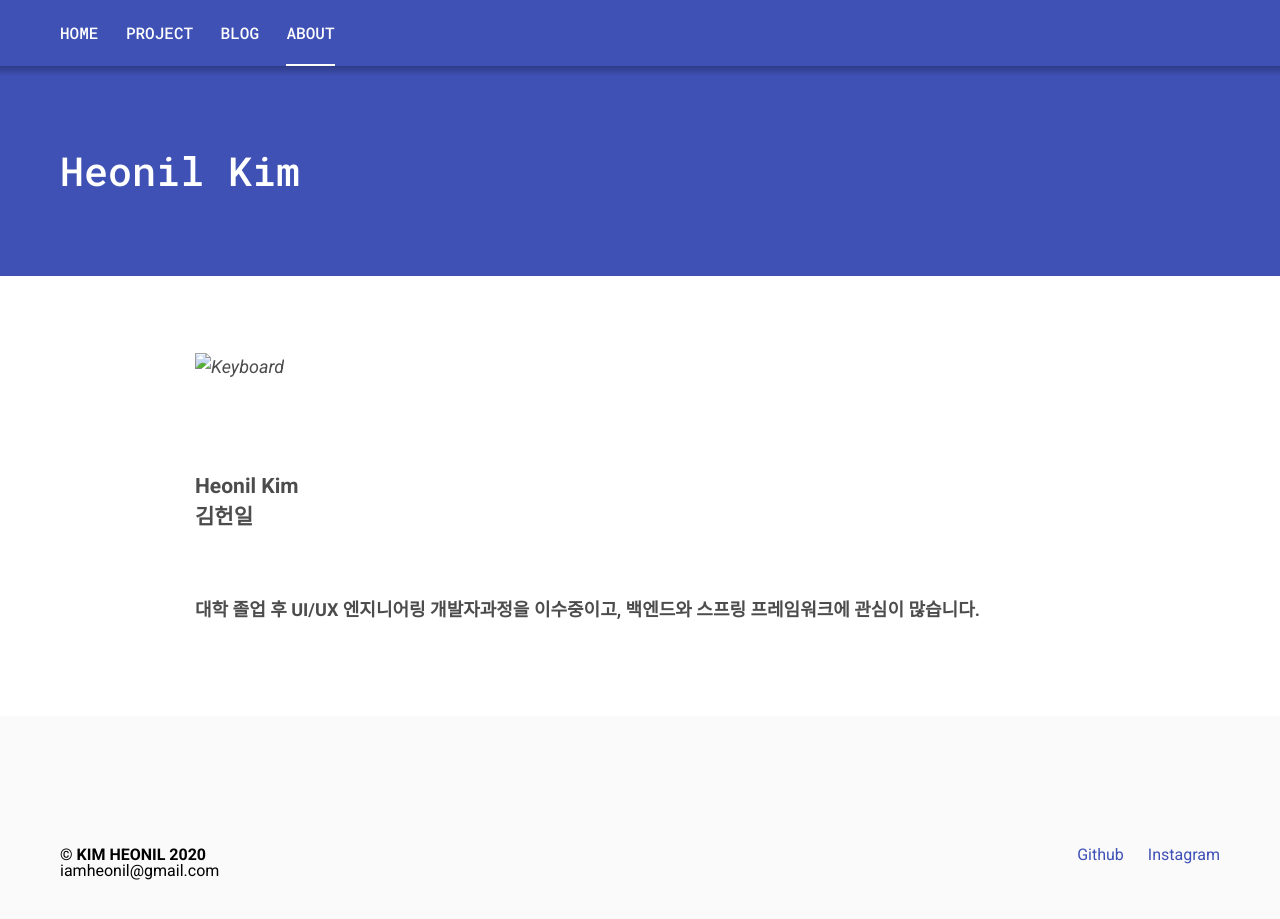
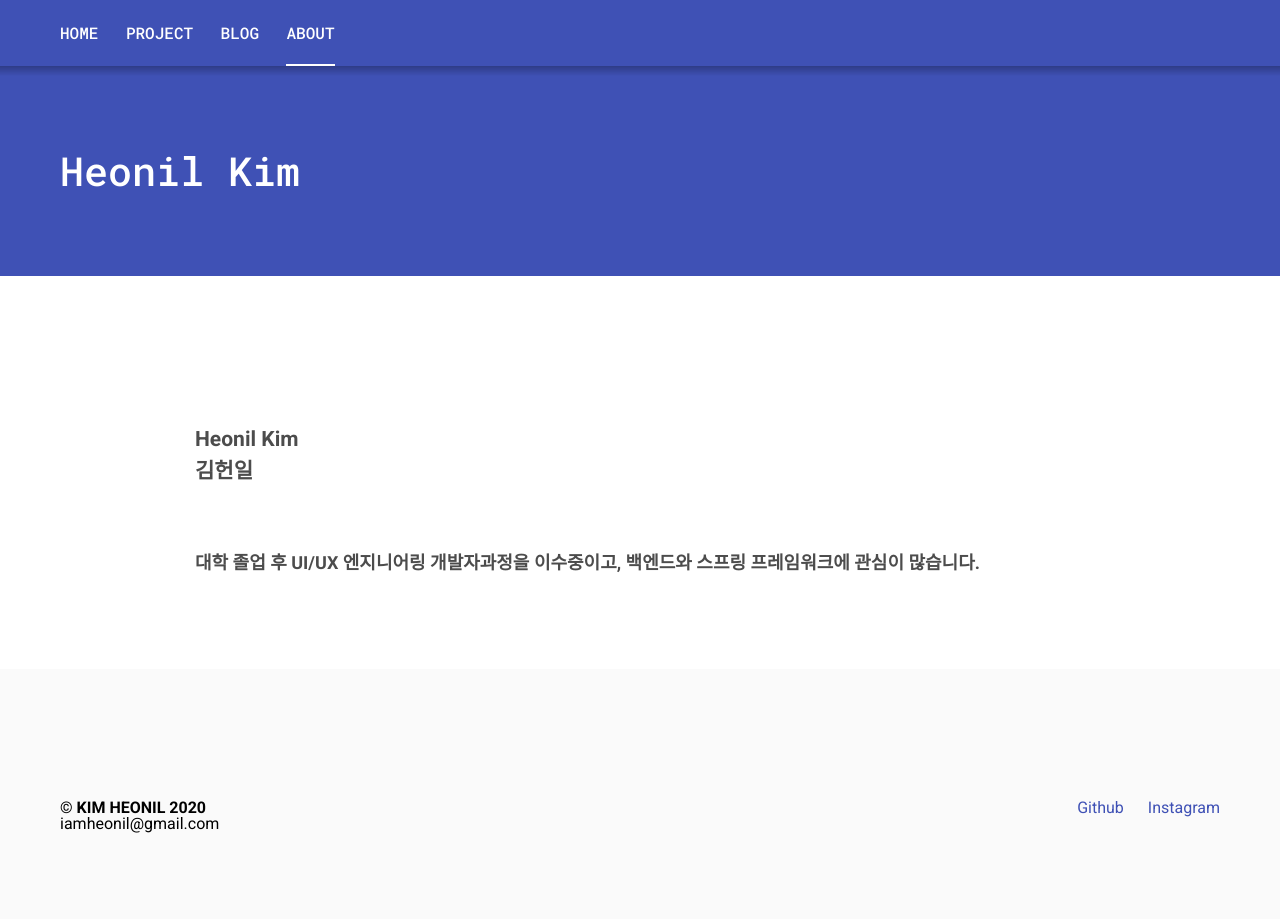
Before and after one commit to iamheonil/iamheonil.github.io, a Jekyll site: the page built from _pages/about.markdown, in a window 1280 px wide and 1016 px high. Shown: the top 919 px of the window. Built offline with Jekyll 4.4.1, drawn with Linux system fonts in a browser that asks for light colours.

Commit message:
Blog Modify

```diff
--- a/_pages/about.markdown
+++ b/_pages/about.markdown
@@ -4,7 +4,7 @@ title: Heonil Kim
 permalink: /about/
 ---
 
-<img src="https://github.com/iamheonil/iamheonil.github.io/blob/master/image/keyboard.jpeg?raw=true" width = "100%" height="350px" alt="Keyboard"> <br>
+
 
 <br><br>
 
```
